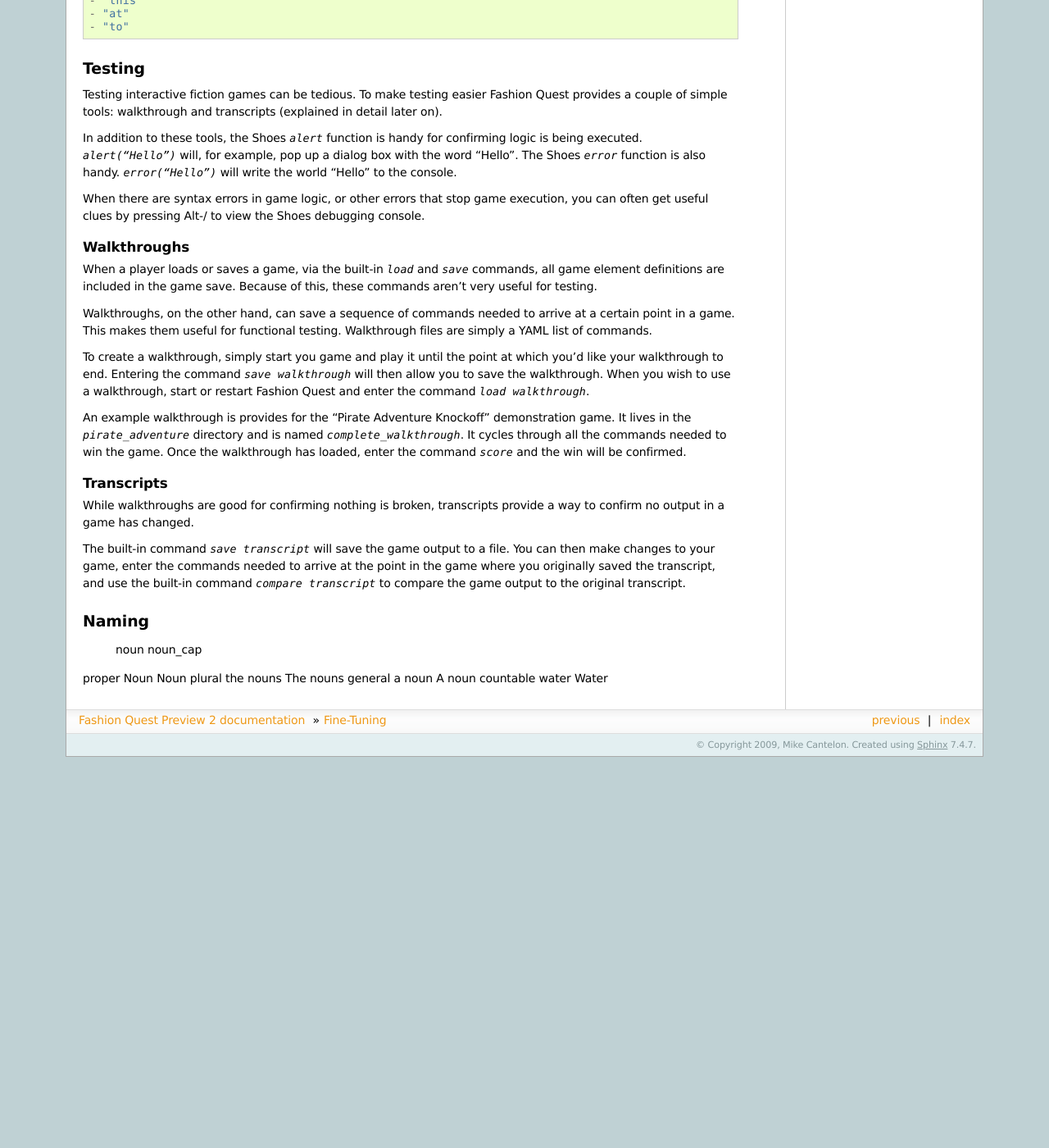
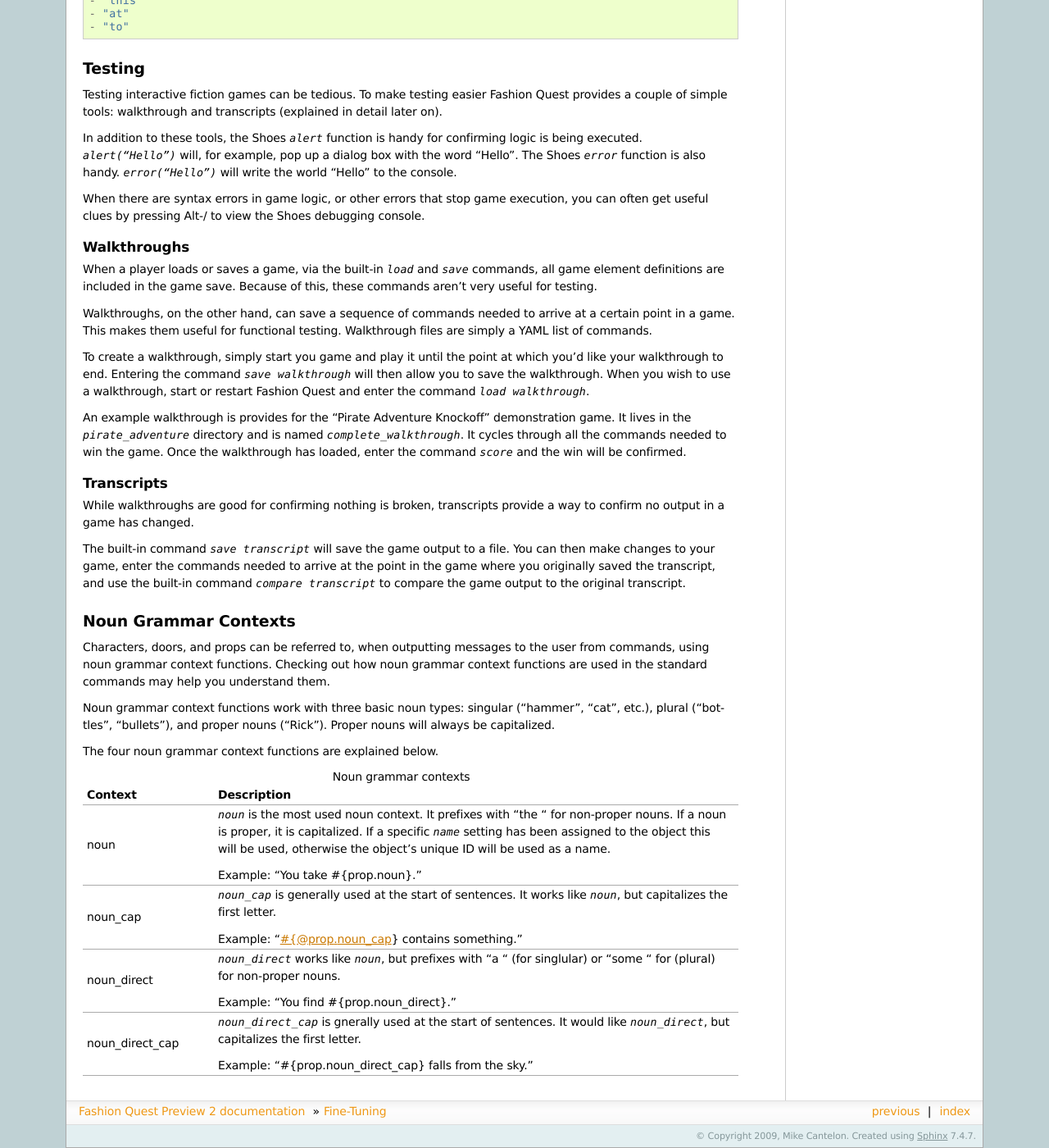
Before and after one commit to mcantelon/fashion-quest, a Sphinx documentation site: the page built from doc/source/fine_tuning.rst, in a window 1280 px wide and 1400 px high, scrolled down 2312 px. Shown: the whole window at 82% size. Built offline with Sphinx 7.4.7, drawn with Linux system fonts in a browser that asks for light colours; before the commit the page ends 3235 px from its top, so only the background shows below that; some of the changed text lies outside the part shown.

Commit message:
Updating naming documentation.

```diff
--- a/doc/source/fine_tuning.rst
+++ b/doc/source/fine_tuning.rst
@@ -123,11 +123,34 @@
 
 The built-in command `save transcript` will save the game output to a file. You can then make changes to your game, enter the commands needed to arrive at the point in the game where you originally saved the transcript, and use the built-in command `compare transcript` to compare the game output to the original transcript.
 
-Naming
-------
+Noun Grammar Contexts
+---------------------
 
-          noun      noun_cap
-proper    Noun      Noun
-plural    the nouns The nouns
-general   a noun    A noun
-countable water     Water
+Characters, doors, and props can be referred to, when outputting messages to the user from commands, using noun grammar context functions. Checking out how noun grammar context functions are used in the standard commands may help you understand them.
+
+Noun grammar context functions work with three basic noun types: singular ("hammer", "cat", etc.), plural ("bottles", "bullets"), and proper nouns ("Rick"). Proper nouns will always be capitalized.
+
+The four noun grammar context functions are explained below.
+
+.. list-table:: Noun grammar contexts
+   :widths: 20 80
+
+   * - **Context**
+     - **Description**
+   * - noun
+     - `noun` is the most used noun context. It prefixes with "the " for non-proper nouns. If a noun is proper, it is capitalized. If a specific `name` setting has been assigned to the object this will be used, otherwise the object's unique ID will be used as a name.
+
+       Example: "You take #{prop.noun}."
+   * - noun_cap
+     - `noun_cap` is generally used at the start of sentences. It works like `noun`, but capitalizes the first letter.
+
+       Example: "#{@prop.noun_cap} contains something."
+   * - noun_direct
+     - `noun_direct` works like `noun`, but prefixes with "a " (for singlular) or "some " for (plural) for non-proper nouns.
+
+       Example: "You find #{prop.noun_direct}."
+
+   * - noun_direct_cap
+     - `noun_direct_cap` is gnerally used at the start of sentences. It would like `noun_direct`, but capitalizes the first letter.
+
+       Example: "#{prop.noun_direct_cap} falls from the sky."
```
